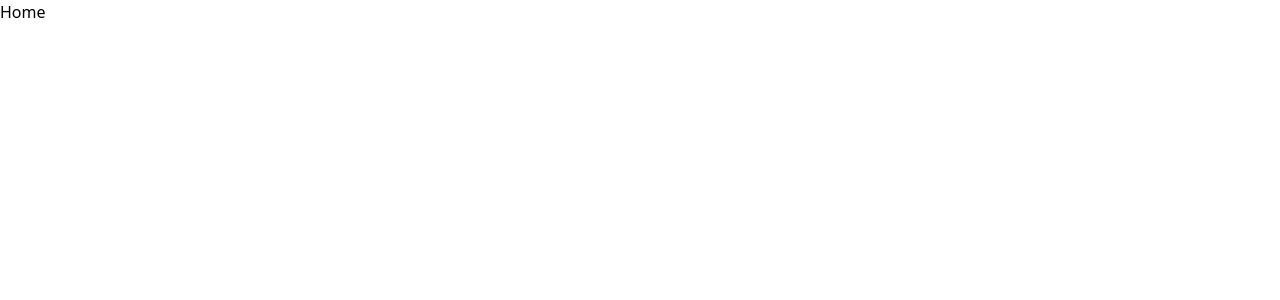
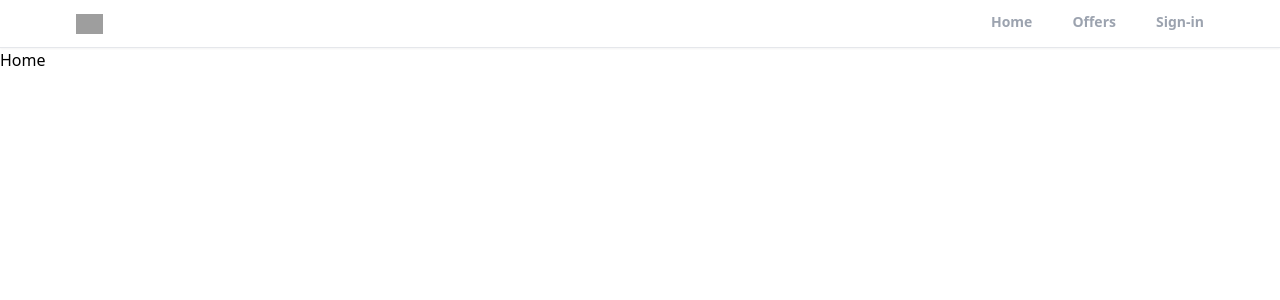
Before and after one commit to khushalbhanderi/realtor-clone-react, a React (Create React App) app: page / in a window 1280 px wide. Shown: the top 300 px of the page. Built offline with nearby package versions, Linux system fonts and the light colour scheme; grey boxes are pictures that could not be loaded.

Commit message:
create the header component

```diff
--- a/src/App.js
+++ b/src/App.js
@@ -5,11 +5,13 @@
 import SignUp from "./pages/SignUp";
 import ForgotPassword from "./pages/ForgotPassword";
 import Offers from "./pages/Offers";
+import Header from "./components/Header";
 
 function App() {
   return (
     <>
       <Router>
+        <Header/>
         <Routes>
           <Route path="/" element={<Home />} />
           <Route path="/profile" element={<Profile />} />
--- /dev/null
+++ b/src/components/Header.jsx
@@ -0,0 +1,29 @@
+import React from 'react'
+import {useLocation, useNavigate} from "react-router-dom"
+
+export default function Header() {
+    const location = useLocation()
+    const navigate = useNavigate()
+    function pathMathRoute(route){
+        if(route === location.pathname){
+            return true
+        }
+    }
+  return (
+    <div className='bg-white border-b shadow-sm sticky top-0 z-50'>
+        <header className='flex justify-between items-center px-3 max-w-6xl mx-auto'>
+            <div>
+                <img src="https://static.rdc.moveaws.com/images/logos/rdc-logo-default.svg" alt="logo" className="h-5 cursor-pointer" onClick={()=>navigate("/")} />
+            </div>
+            <div>
+                <ul className='flex space-x-10'>
+                    <li className={`cursor-pointer py-3 text-sm font-semibold text-gray-400 border-b-[3px] border-b-transparent ${pathMathRoute("/") && "text-black border-b-red-500"}`} onClick={()=>navigate("/")}>  Home </li>
+                    <li className={`cursor-pointer py-3 text-sm font-semibold text-gray-400 border-b-[3px] border-b-transparent ${pathMathRoute("/offers") && "text-black border-b-red-500"}`} onClick={()=>navigate("/offers")}>Offers</li>
+                    <li className={`cursor-pointer py-3 text-sm font-semibold text-gray-400 border-b-[3px] border-b-transparent ${pathMathRoute("/sign-in") && "text-black border-b-red-500"}`} onClick={()=>navigate("/sign-in")}>Sign-in</li>
+                </ul>
+            </div>
+
+        </header>
+    </div>
+  )
+}
```
